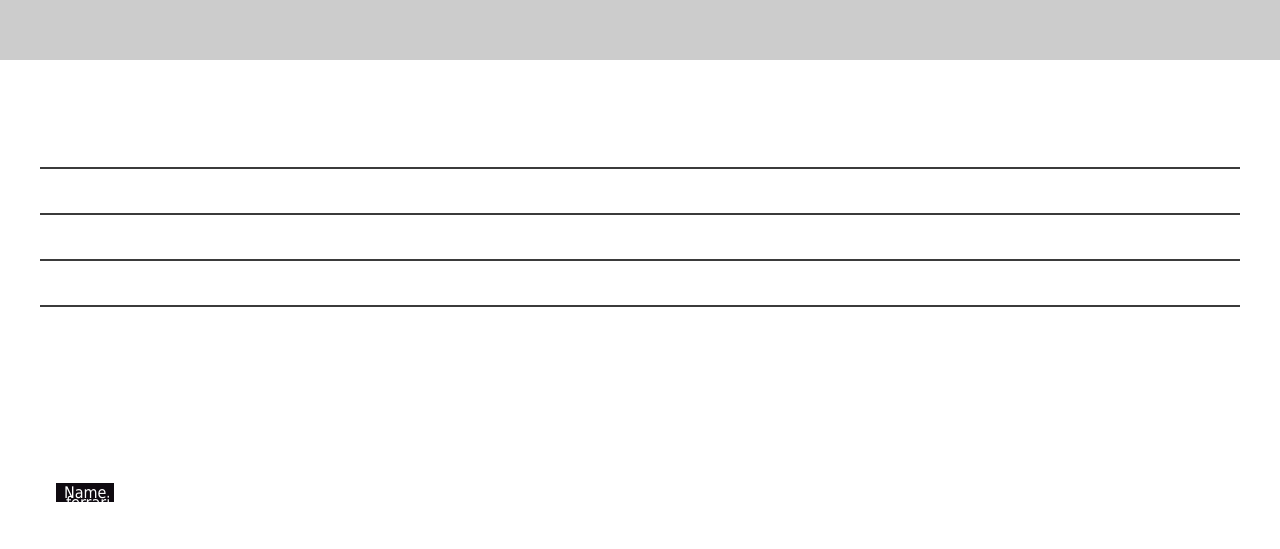
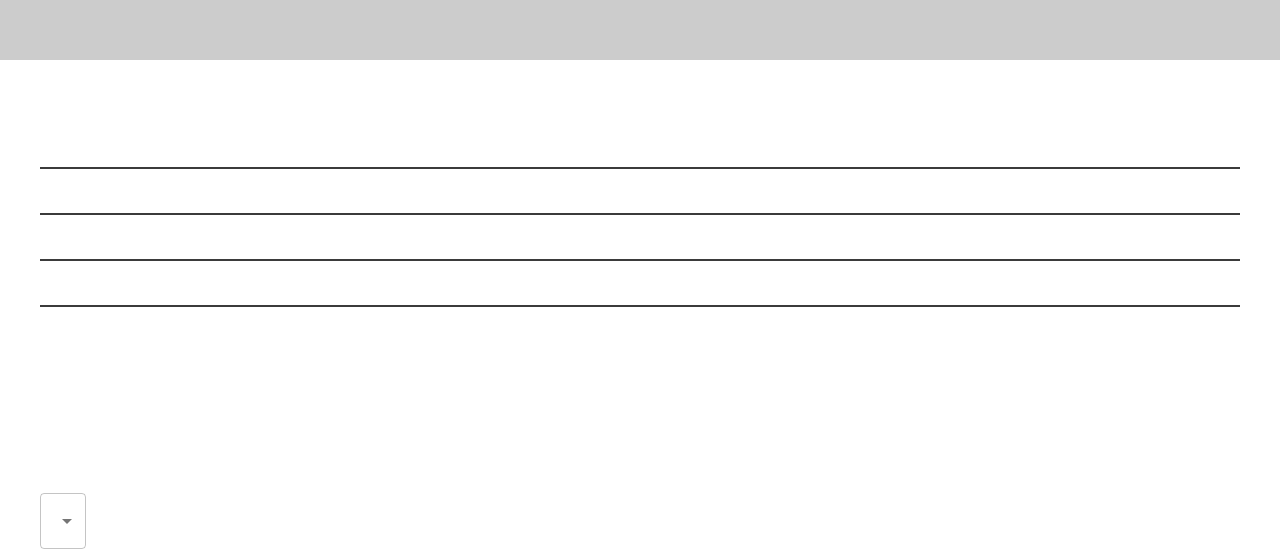
Before and after one commit to ajosephs1/cardle, a React (Create React App) app: page / in a window 1280 px wide. Shown: the part 8116-8665 px from the top of the page. Built offline with nearby package versions, Linux system fonts and the light colour scheme.

Commit message:
Material UI

```diff
--- a/package.json
+++ b/package.json
@@ -3,6 +3,9 @@
   "version": "0.1.0",
   "private": true,
   "dependencies": {
+    "@emotion/react": "^11.11.1",
+    "@emotion/styled": "^11.11.0",
+    "@mui/material": "^5.14.3",
     "@testing-library/jest-dom": "^5.17.0",
     "@testing-library/react": "^13.4.0",
     "@testing-library/user-event": "^13.5.0",
--- a/src/components/FormSubmit/FormSubmit.scss
+++ b/src/components/FormSubmit/FormSubmit.scss
@@ -2,7 +2,18 @@
 @use "../../styles/partials/colours" as *;
 @use "../../styles/partials/typography" as *;
 
-.formsubmit{
+.form {
+  &submit {
     position: relative;
     margin: 0 2.5rem;
+  }
+
+  &__select {
+    color: $bb-white;
+    border-color: $bb-white;
+  }
 }
+
+#formSelect{
+    color: $bb-white;
+}
--- a/src/components/FormSubmit/index.tsx
+++ b/src/components/FormSubmit/index.tsx
@@ -1,11 +1,17 @@
-import Select from '../Select'
-import './FormSubmit.scss'
+import Select from "@mui/material/Select";
+import MenuItem from "@mui/material/MenuItem";
+import InputLabel from "@mui/material/InputLabel";
+import "./FormSubmit.scss";
 
-export default function FormSubmit(){
-
-    return(
-        <form action="" className="formsubmit">
-            <Select/>
-        </form>
-    )
+export default function FormSubmit() {
+  return (
+    <form action="" className="formsubmit">
+      <InputLabel id="formSelect">Car</InputLabel>
+      <Select label="Car" className="form__select" id="formSelect">
+        <MenuItem value={10}>Ten</MenuItem>
+        <MenuItem value={20}>Twenty</MenuItem>
+        <MenuItem value={30}>Thirty</MenuItem>
+      </Select>
+    </form>
+  );
 }
```
Also changed, not shown: 1 other file (tests, documents, lock files or other folders).
